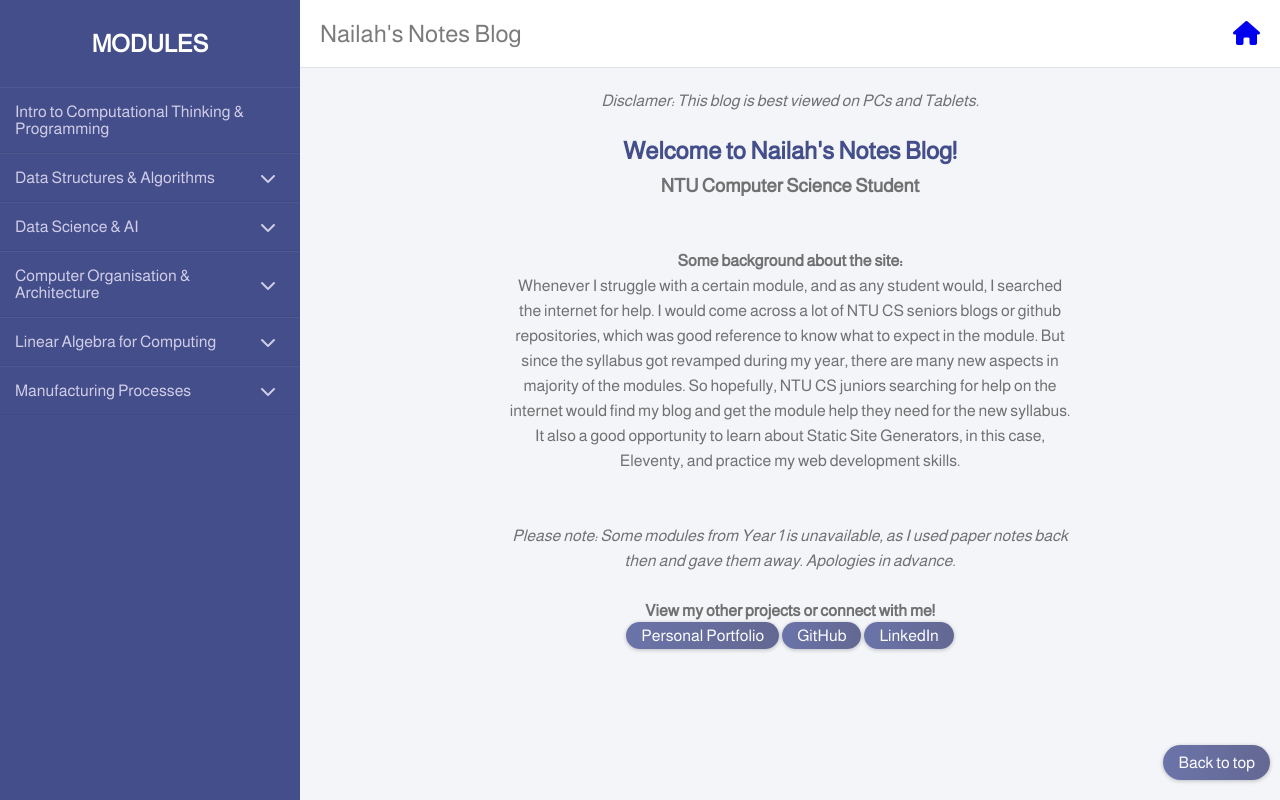
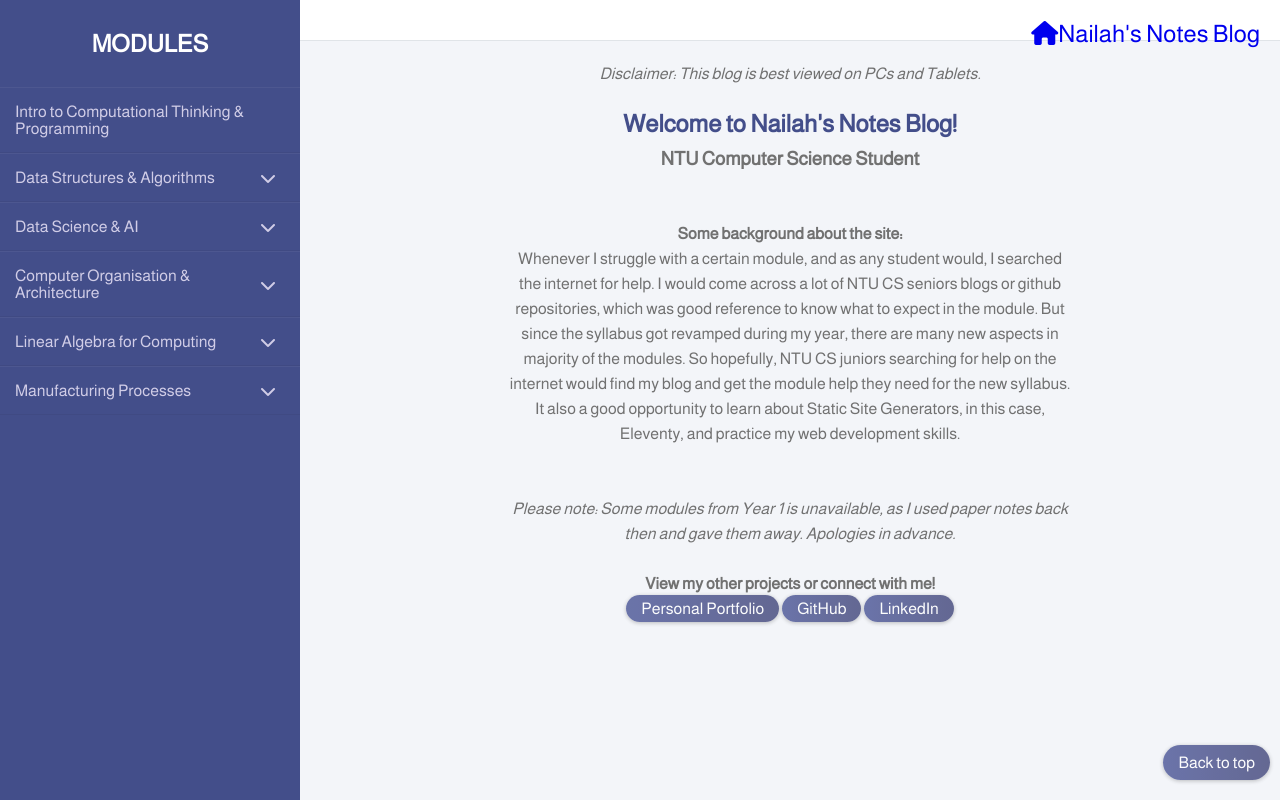
Before and after one commit to nailahgucon/ntu-notes, an Eleventy site: page src/index.md in a window 1280 px wide. Built offline with nearby package versions, Linux system fonts and the light colour scheme; Eleventy itself is replaced by a stand-in of ours; files that its build step writes are made by us from their sources; a web font is replaced by a local one.

Commit message:
update: spelling and link check

```diff
--- a/src/_includes/base.njk
+++ b/src/_includes/base.njk
@@ -62,7 +62,7 @@
     <div class="main_content">
         {# <div class="header">{{ title }}</div>   #}
         <a id="top"></a>
-        <div class="header">Nailah's Notes Blog<a href="/" id="home"><i class="fas fa-home"></i></a></div>
+        <div class="header"><a href="/" id="home">Nailah's Notes Blog</a><a href="/" id="home"><i class="fas fa-home"></i></a></div>
         <div class="info">
           {{ content | safe }}
         <div class="back-to-top tags"><a href="#top">Back to top</a></div>
--- a/src/index.md
+++ b/src/index.md
@@ -10,7 +10,7 @@ layout: "base.njk"
 {% endfor %} -->
 
 <div class = "mainPage">
-<i>Disclamer: This blog is best viewed on PCs and Tablets.</i>
+<i>Disclaimer: This blog is best viewed on PCs and Tablets.</i>
 <br><br>
 <h2>Welcome to Nailah's Notes Blog!</h2>
 <h3>NTU Computer Science Student</h3>
```
